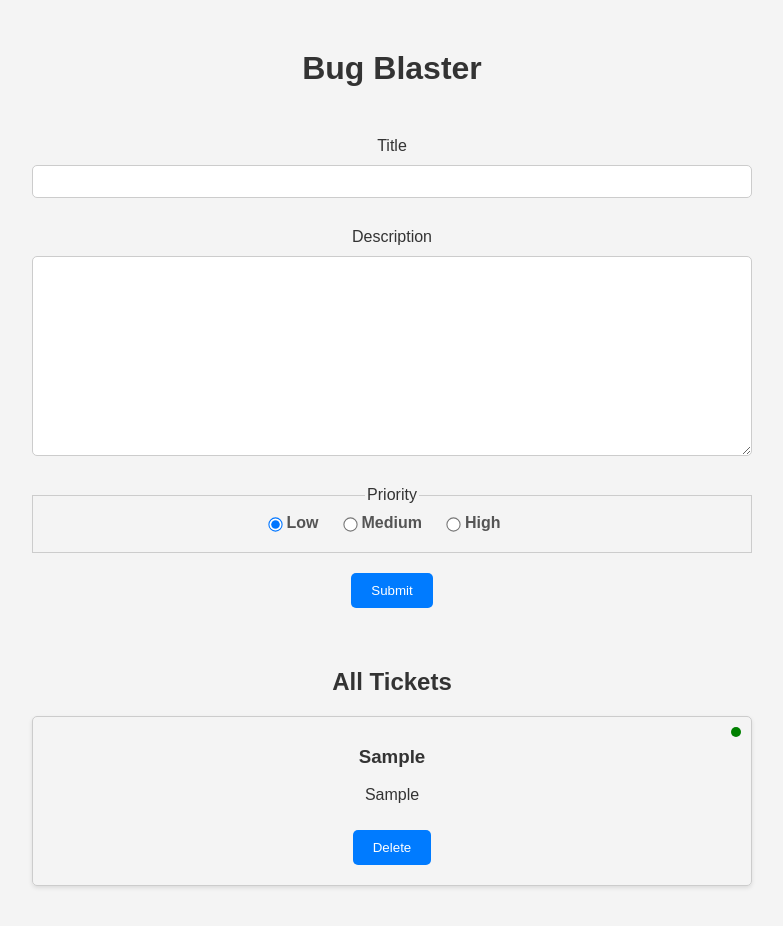
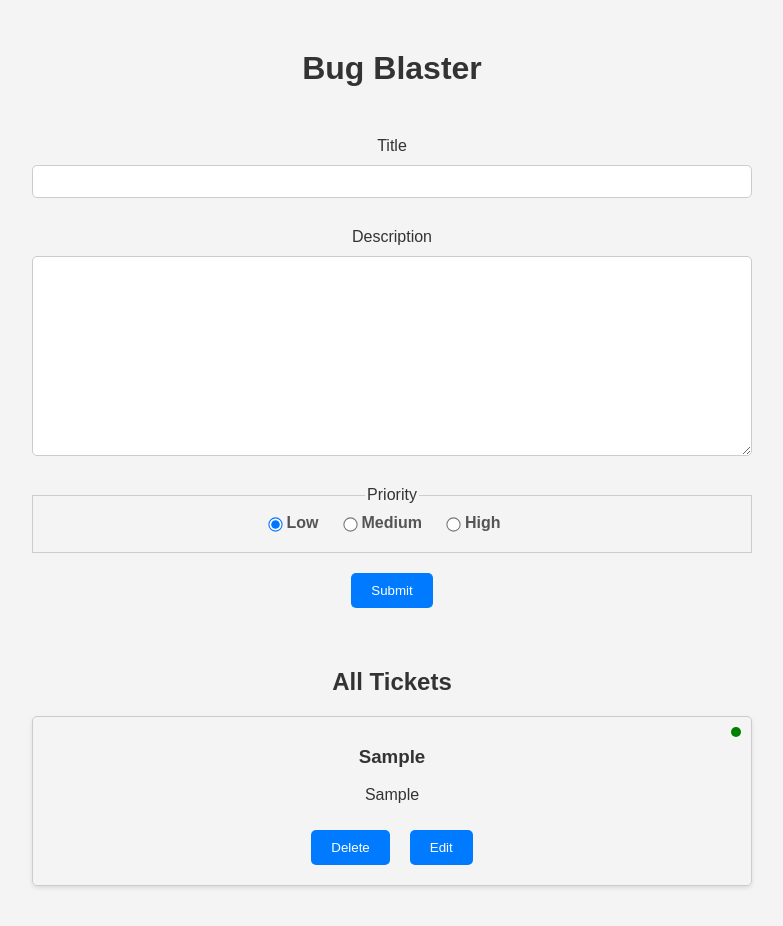
Before and after one commit to chrisjsherm/Bug-Blaster, a React (Create React App) app: page / in a window 1280 px wide. Both pictures are taken after typing "Sample", "Sample" into the empty fields and a click on the button "Submit". Shown: the top 926 px of the page, without its empty margins (248-1031 px from the left). Built offline with nearby package versions, Linux system fonts and the light colour scheme.

Commit message:
feature/TicketItem: Update ticket

```diff
--- a/src/App.js
+++ b/src/App.js
@@ -8,6 +8,7 @@ import TicketList from "./components/TicketList";
 function App() {
   const initialState = {
     tickets: [],
+    editingTicket: null,
   };
 
   const [state, dispatch] = useReducer(ticketReducer, initialState);
@@ -17,7 +18,10 @@ function App() {
       <div className="container">
         <h1>Bug Blaster</h1>
 
-        <TicketForm dispatch={dispatch}></TicketForm>
+        <TicketForm
+          dispatch={dispatch}
+          editingTicket={state.editingTicket}
+        ></TicketForm>
 
         {state.tickets.length > 0 && (
           <div className="results">
--- a/src/components/TicketForm.js
+++ b/src/components/TicketForm.js
@@ -1,12 +1,22 @@
-import React, { useState } from "react";
-import { actionAddTicket } from "../reducers/ticketReducer";
+import React, { useState, useEffect } from "react";
+import { actionAddTicket, actionUpdateTicket } from "../reducers/ticketReducer";
 
-export default function TicketForm({ dispatch }) {
+export default function TicketForm({ dispatch, editingTicket }) {
   const priorityLabels = {
     1: "Low",
     2: "Medium",
     3: "High",
   };
+
+  useEffect(() => {
+    if (editingTicket) {
+      setTitle(editingTicket.title);
+      setDescription(editingTicket.description);
+      setPriority(editingTicket.priority);
+    } else {
+      clearForm();
+    }
+  }, [editingTicket]);
 
   const defaultPriority = "1";
 
@@ -23,13 +33,13 @@ export default function TicketForm({ dispatch }) {
   function handleSubmit(e) {
     e.preventDefault();
     const ticketData = {
-      id: new Date().toISOString(),
+      id: editingTicket ? editingTicket.id : new Date().toISOString(),
       title,
       description,
       priority,
     };
     dispatch({
-      type: actionAddTicket,
+      type: editingTicket ? actionUpdateTicket : actionAddTicket,
       payload: ticketData,
     });
 
--- a/src/components/TicketItem.js
+++ b/src/components/TicketItem.js
@@ -1,6 +1,7 @@
 import React from "react";
 import {
   actionDeleteTicket,
+  actionSetEditingTicket,
   actionUpdateTicket,
 } from "../reducers/ticketReducer";
 
@@ -30,6 +31,18 @@ export default function TicketItem({ ticket, dispatch }) {
       >
         Delete
       </button>
+
+      <button
+        className="button"
+        onClick={() =>
+          dispatch({
+            type: actionSetEditingTicket,
+            payload: ticket,
+          })
+        }
+      >
+        Edit
+      </button>
     </div>
   );
 }
--- a/src/reducers/ticketReducer.js
+++ b/src/reducers/ticketReducer.js
@@ -1,6 +1,8 @@
 export const actionAddTicket = "ADD_TICKET";
 export const actionUpdateTicket = "UPDATE_TICKET";
 export const actionDeleteTicket = "DELETE_TICKET";
+export const actionSetEditingTicket = "SELECT_TICKET_TO_EDIT";
+export const actionClearEditingTicket = "CLEAR_TICKET_TO_EDIT";
 
 export default function ticketReducer(state, action) {
   switch (action.type) {
@@ -33,6 +35,18 @@ export default function ticketReducer(state, action) {
         }),
       };
 
+    case actionSetEditingTicket:
+      return {
+        ...state,
+        editingTicket: action.payload,
+      };
+
+    case actionClearEditingTicket:
+      return {
+        ...state,
+        editingTicket: null,
+      };
+
     default:
       return state;
   }
```
